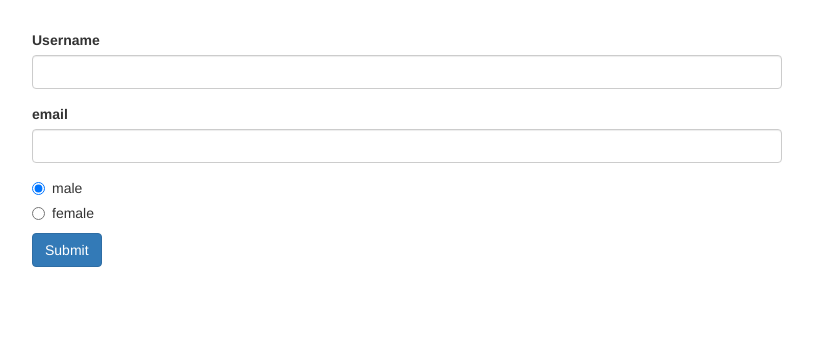
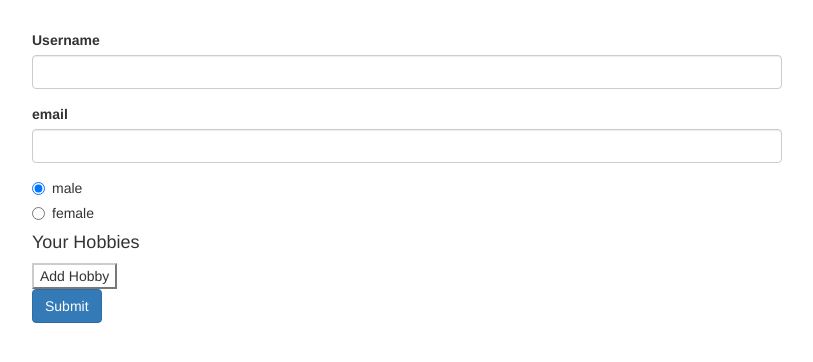
Before and after one commit to CHW87/forms-reactive-start, an Angular app: page / in a window 1280 px wide. Shown: the top 362 px of the page, without its empty margins (233-1046 px from the left). Built offline with nearby package versions, Linux system fonts and the light colour scheme.

Commit message:
Reactive: Arrays of Form Controls(FormArray)

```diff
--- a/src/app/app.component.html
+++ b/src/app/app.component.html
@@ -32,6 +32,17 @@
               [value]="gender">{{ gender }}
           </label>
         </div>
+        <div formArrayName="hobbies">
+          <h4>Your Hobbies</h4>
+          <button
+            class="btn-default"
+            type="button"
+            (click)="onAddHobby()">Add Hobby</button>
+          <div class="form-group"
+          *ngFor="let hobbyControl of getControls(); let i = index">
+            <input type="text" class="form-control" [formControlName]="i">
+          </div>
+        </div>
             <span *ngIf="!signupForm.valid && signupForm.touched"
                 class="help-block">Please,enter a valid email!</span>
         <button class="btn btn-primary" type="submit">Submit</button>
--- a/src/app/app.component.ts
+++ b/src/app/app.component.ts
@@ -1,5 +1,5 @@
 import {Component, OnInit} from '@angular/core';
-import {FormControl, FormGroup, Validators} from '@angular/forms';
+import {FormArray, FormControl, FormGroup, Validators} from '@angular/forms';
 
 @Component({
   selector: 'app-root',
@@ -16,11 +16,24 @@
         'username': new FormControl(null, Validators.required),
         'email': new FormControl(null, [Validators.required, Validators.email])
       }),
-      'gender': new FormControl('male')
+      'gender': new FormControl('male'),
+      'hobbies': new FormArray([])
     });
+  }
+
+//   get controls() {
+//   return (this.signupForm.get('hobbies') as FormArray).controls;
+// }
+  getControls() {
+    return (<FormArray>this.signupForm.get('hobbies')).controls;
   }
 
   onSubmit() {
     console.log(this.signupForm);
   }
+
+  onAddHobby() {
+    const control = new FormControl(null, Validators.required);
+    (<FormArray>this.signupForm.get('hobbies')).push(control);
+  }
 }
```
